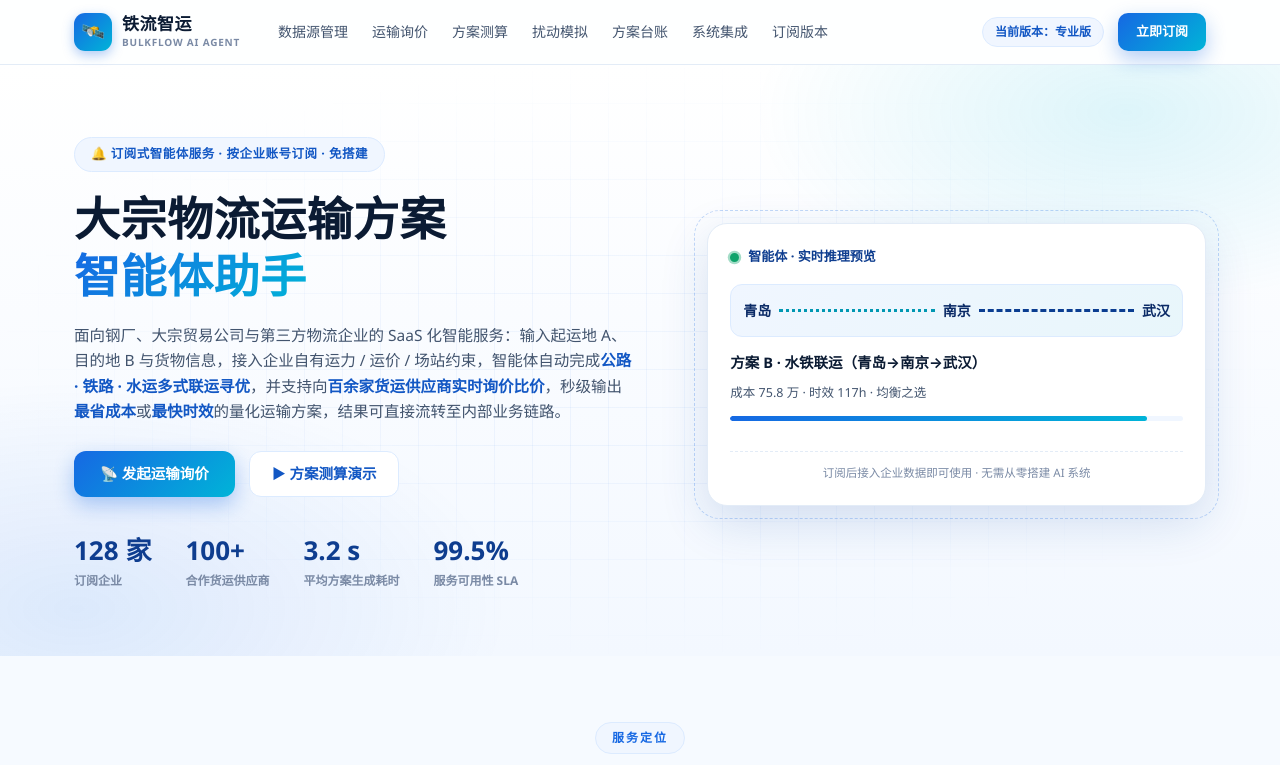
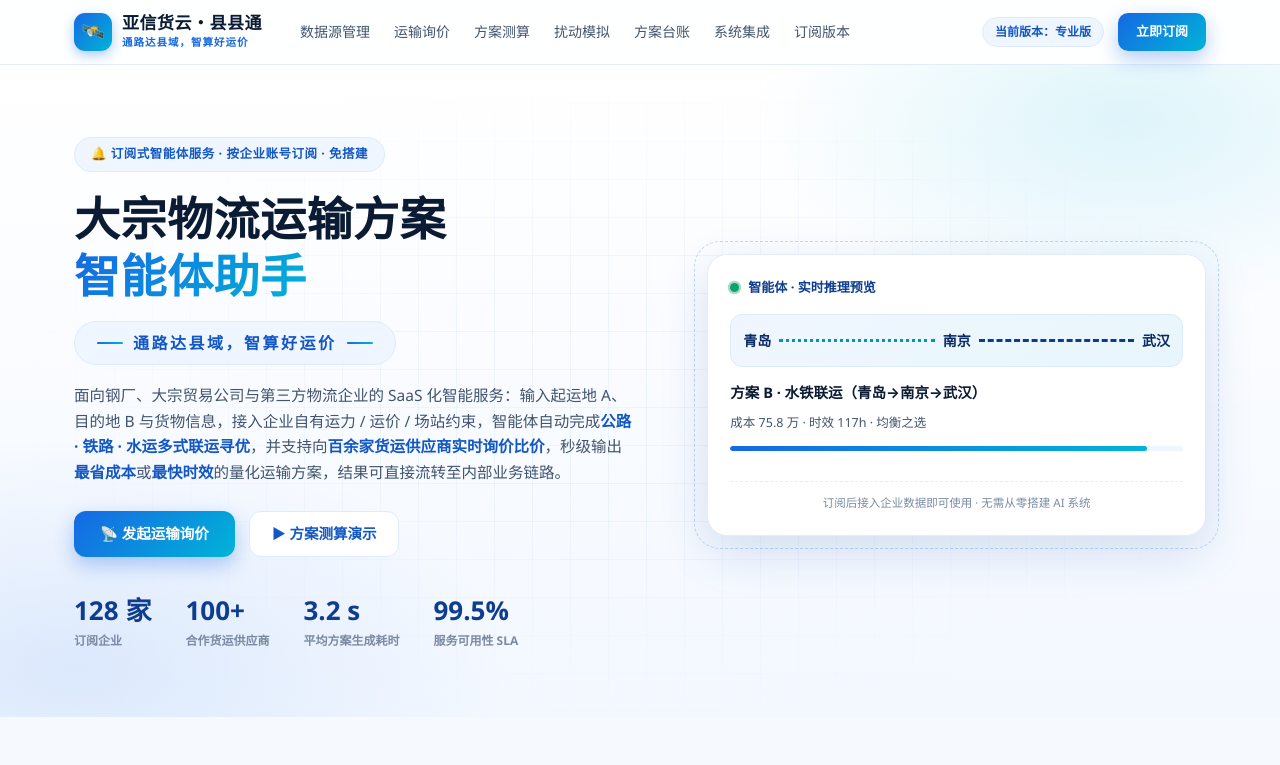
Before and after one commit to xiaojie0813/AI4CEO-LMS, a plain HTML site: page bulk-logistics-ai-agent-demo/index.html in a window 1280 px wide. Shown: the top 765 px of the page. Drawn offline with Linux system fonts and the light colour scheme.

Commit message:
feat: 品牌升级为「亚信货云・县县通」，新增 Slogan「通路达县域，智算好运价」

```diff
--- a/bulk-logistics-ai-agent-demo/index.html
+++ b/bulk-logistics-ai-agent-demo/index.html
@@ -3,7 +3,7 @@
 <head>
 <meta charset="UTF-8">
 <meta name="viewport" content="width=device-width, initial-scale=1.0">
-<title>铁流智运 · 大宗物流运输方案智能体助手（订阅式服务 Demo）</title>
+<title>亚信货云・县县通 - 大宗物流运输方案智能体助手 - 订阅式服务 Demo</title>
 <style>
 :root{
   --b900:#071A3E;--b800:#0A2A66;--b700:#0E3D8F;--b600:#1257C4;--b500:#1668E3;--b400:#3D8BFF;
@@ -25,8 +25,9 @@ button{font-family:inherit}
 .nav-inner{max-width:1180px;margin:0 auto;padding:0 24px;height:64px;display:flex;align-items:center;gap:26px}
 .logo{display:flex;align-items:center;gap:10px;font-weight:800;flex-shrink:0}
 .logo-ico{width:38px;height:38px;border-radius:11px;background:var(--grad);display:flex;align-items:center;justify-content:center;font-size:19px;box-shadow:0 4px 12px rgba(22,104,227,.35)}
-.logo b{font-size:17px;letter-spacing:.5px;display:block;line-height:1.2}
-.logo i{display:block;font-style:normal;font-size:10px;color:var(--ink3);letter-spacing:.8px;font-weight:600}
+.logo b{font-size:17px;letter-spacing:.5px;display:block;line-height:1.2;white-space:nowrap}
+.logo i{display:block;font-style:normal;color:var(--ink3);letter-spacing:.5px;font-weight:600;white-space:nowrap}
+.logo i.logo-slogan{font-size:10.5px;color:var(--b500);letter-spacing:1px;margin-top:1px}
 .nav-links{display:flex;gap:20px;margin-left:10px;font-size:14px;color:var(--ink2);font-weight:500}
 .nav-links a{padding:6px 2px;transition:.2s}
 .nav-links a:hover{color:var(--b500)}
@@ -50,6 +51,8 @@ button{font-family:inherit}
 .kicker{display:inline-flex;align-items:center;gap:8px;font-size:12.5px;font-weight:700;color:var(--b600);background:var(--b50);border:1px solid var(--b100);border-radius:999px;padding:6px 16px;margin-bottom:18px;letter-spacing:.5px}
 .hero h1{font-size:clamp(30px,4.2vw,46px);font-weight:800;line-height:1.25;letter-spacing:.5px}
 .grad-text{background:var(--grad);-webkit-background-clip:text;background-clip:text;-webkit-text-fill-color:transparent}
+.hero-slogan{margin-top:16px;display:inline-flex;align-items:center;gap:10px;font-size:16px;font-weight:800;letter-spacing:2.5px;color:var(--b600);background:var(--b50);border:1px solid var(--b100);border-radius:999px;padding:8px 22px}
+.hero-slogan::before,.hero-slogan::after{content:'';width:26px;height:2px;background:var(--grad);border-radius:2px}
 .hero-sub{margin:18px 0 26px;color:var(--ink2);font-size:15.5px;max-width:560px}
 .hero-sub b{color:var(--b600)}
 .hero-cta{display:flex;gap:14px;flex-wrap:wrap}
@@ -376,7 +379,7 @@ footer p{font-size:12.5px}
 
 <nav class="nav">
   <div class="nav-inner">
-    <div class="logo"><span class="logo-ico">🛰️</span><div><b>铁流智运</b><i>BULKFLOW AI AGENT</i></div></div>
+    <div class="logo"><span class="logo-ico">🛰️</span><div><b>亚信货云・县县通</b><i class="logo-slogan">通路达县域，智算好运价</i></div></div>
     <div class="nav-links">
       <a href="#datasource">数据源管理</a><a href="#inquiry">运输询价</a><a href="#workflow">方案测算</a><a href="#disturb">扰动模拟</a><a href="#ledger">方案台账</a><a href="#integration">系统集成</a><a href="#pricing">订阅版本</a>
     </div>
@@ -392,6 +395,7 @@ footer p{font-size:12.5px}
     <div class="hero-copy">
       <span class="kicker">🔔 订阅式智能体服务 · 按企业账号订阅 · 免搭建</span>
       <h1>大宗物流运输方案<br><span class="grad-text">智能体助手</span></h1>
+      <div><span class="hero-slogan">通路达县域，智算好运价</span></div>
       <p class="hero-sub">面向钢厂、大宗贸易公司与第三方物流企业的 SaaS 化智能服务：输入起运地 A、目的地 B 与货物信息，接入企业自有运力 / 运价 / 场站约束，智能体自动完成<b>公路 · 铁路 · 水运多式联运寻优</b>，并支持向<b>百余家货运供应商实时询价比价</b>，秒级输出<b>最省成本</b>或<b>最快时效</b>的量化运输方案，结果可直接流转至内部业务链路。</p>
       <div class="hero-cta">
         <a href="#inquiry" class="btn btn-primary">📡 发起运输询价</a>
@@ -698,9 +702,10 @@ footer p{font-size:12.5px}
 
 <footer>
   <div class="container">
-    <div class="f-logo">🛰️ 铁流智运 BulkFlow AI</div>
+    <div class="f-logo">🛰️ 亚信货云・县县通</div>
+    <p style="color:#7FB3FF;font-weight:700;letter-spacing:2px">通路达县域，智算好运价</p>
     <p>大宗物流运输方案智能体助手 · 订阅式服务 Demo（页面内运输网络、费率与企业数据均为模拟演示数据）</p>
-    <p class="f-copy">© 2026 铁流智运 · 本页面为产品演示原型，不代表真实报价与服务条款</p>
+    <p class="f-copy">© 2026 亚信货云・县县通 · 本页面为产品演示原型，不代表真实报价与服务条款</p>
   </div>
 </footer>
 <script>
```
